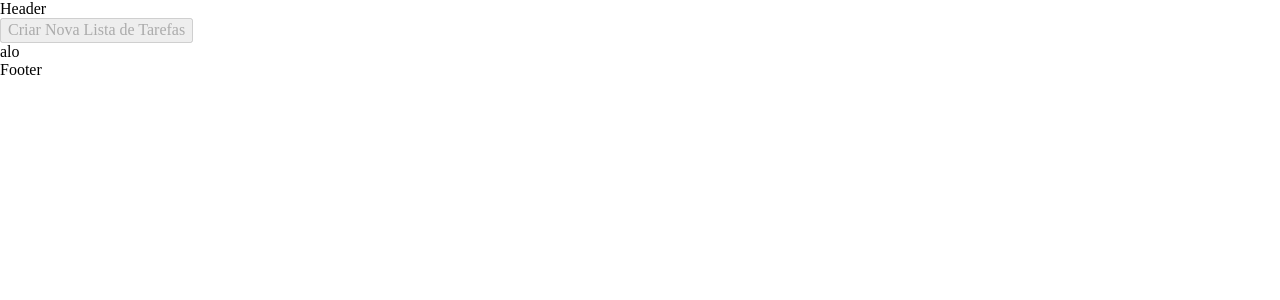
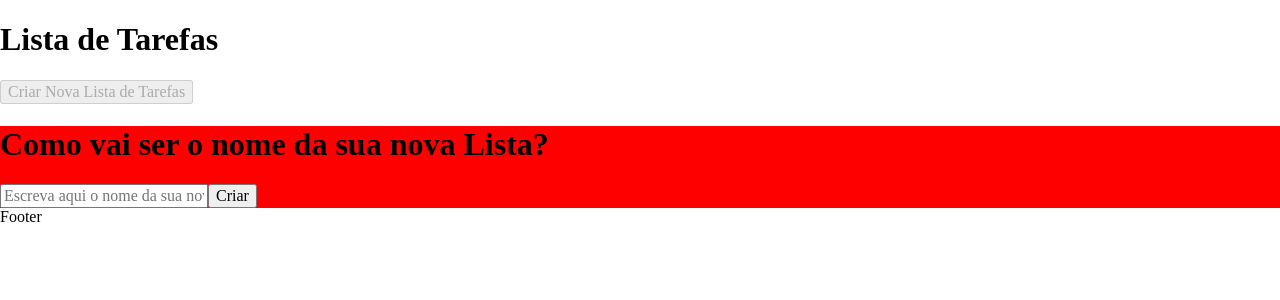
Before and after one commit to nicolasgabriiel/Aplicativo-de-Lista-de-Tarefas, a Vue app: page / in a window 1280 px wide. Both pictures are taken after a click on the button "Criar Nova Lista de Tarefas". Shown: the top 300 px of the page. Built offline with nearby package versions, Linux system fonts and the light colour scheme.

Commit message:
Criando Primeira Lógica
Criando primeira Lógica através do Pinha

```diff
--- a/package.json
+++ b/package.json
@@ -10,6 +10,7 @@
   "dependencies": {
     "core-js": "^3.8.3",
     "normalize.css": "^8.0.1",
+    "pinia": "^2.1.7",
     "vue": "^3.3.7",
     "vue-router": "^4.0.3",
     "vuex": "^4.0.0"
--- a/src/components/Home/AddComponent.vue
+++ b/src/components/Home/AddComponent.vue
@@ -1,10 +1,44 @@
 <template>
-    <div>alo</div>
+    <div class="box-tela-oculta" :class="{ hide: telaOculta.ocultar }">
+        <section>
+            <h1>Como vai ser o nome da sua nova Lista?</h1>
+            <form>
+                <input type="text" required placeholder="Escreva aqui o nome da sua nova lista" v-model="inputValue"/>
+                <button type="button" @click="telaOculta.ocultarTelaOculta">Criar</button>
+            </form>
+        </section>
+    </div>
 </template>
 
 <script lang="ts">
 import {defineComponent} from 'vue'
+
+import { useTelaOculta } from '../../store/index'
+
 export default defineComponent({
-    name: 'Add-Component'
+    name: 'Add-Component',
+    setup() {
+    const telaOculta = useTelaOculta()
+    return {
+      telaOculta
+    }
+  },
+  data(){
+    return{
+        inputValue: ''
+    }
+  }
 })
 </script>
+
+<style>
+.hide{
+    display: none !important;
+}
+.box-tela-oculta{
+ background-color: red;
+}
+.hide{
+    display: none !important;
+}
+</style>
--- a/src/components/Home/HeaderComponent.vue
+++ b/src/components/Home/HeaderComponent.vue
@@ -1,5 +1,7 @@
 <template>
-    <header>Header</header>
+    <header>
+        <h1>Lista de Tarefas</h1>
+    </header>
 </template>
 
 <script lang="ts">
--- a/src/components/Home/PrincipalComponent.vue
+++ b/src/components/Home/PrincipalComponent.vue
@@ -1,28 +1,24 @@
 <template>
     <div>
         <section class="caixa-botao">
-            <button @click="adicionar" :disabled='AdicionarLista' type="button">Criar Nova Lista de Tarefas</button>
+            <button type="button" @click="telaOculta.mostrarTelaOculta" :disabled="!telaOculta.ocultar" >Criar Nova Lista de Tarefas</button>
         </section>
         <section class="listas">
-
         </section>
     </div>
 </template>
 
 <script lang="ts">
 import {defineComponent} from 'vue'
+import { useTelaOculta } from '../../store/index'
+
 export default defineComponent({
     name: 'Principal-Component',
-    data(){
-        return{
-            AdicionarLista: false
-        }
-    },
-    methods:{
-        adicionar(){
-            this.AdicionarLista = true
-            console.log(this.AdicionarLista)
-        }
-    },
+    setup() {
+    const telaOculta = useTelaOculta()
+    return {
+      telaOculta
+    }
+  },
 })
 </script>
--- a/src/main.ts
+++ b/src/main.ts
@@ -1,7 +1,7 @@
 import { createApp } from 'vue'
 import App from './App.vue'
 import router from './router'
-import store from './store'
+import { pinia } from './pinia'
 import 'normalize.css';
 
-createApp(App).use(store).use(router).mount('#app')
+createApp(App).use(pinia).use(router).mount('#app')
--- /dev/null
+++ b/src/pinia.ts
@@ -0,0 +1,7 @@
+import { createPinia } from 'pinia'
+
+// Crie uma instância do Pinia
+export const pinia = createPinia()
+
+// Exporte a instância do Pinia
+export const usePinia = () => pinia
--- a/src/store/index.ts
+++ b/src/store/index.ts
@@ -1,14 +1,28 @@
-import { createStore } from 'vuex'
+import { defineStore } from 'pinia'
 
-export default createStore({
-  state: {
-  },
-  getters: {
-  },
-  mutations: {
-  },
-  actions: {
-  },
-  modules: {
+export const useTelaOculta = defineStore('tela', {
+  state: () => ({
+    ocultar: true,
+  }),
+  actions:{
+    mostrarTelaOculta(){
+      this.ocultar = false
+      console.log(this.ocultar)
+    },
+    ocultarTelaOculta(){
+      this.ocultar = true
+      console.log(this.ocultar)
+    }
   }
 })
+
+export const ListaDeTarefas = defineStore('lista',{
+  state: () => ({
+    lista: [],
+  }),
+  actions:{
+    adicionarLista(){
+      console.log('funcionando')
+    }
+  }
+})
```
Also changed, not shown: 2 other files (tests, documents, lock files or other folders).
